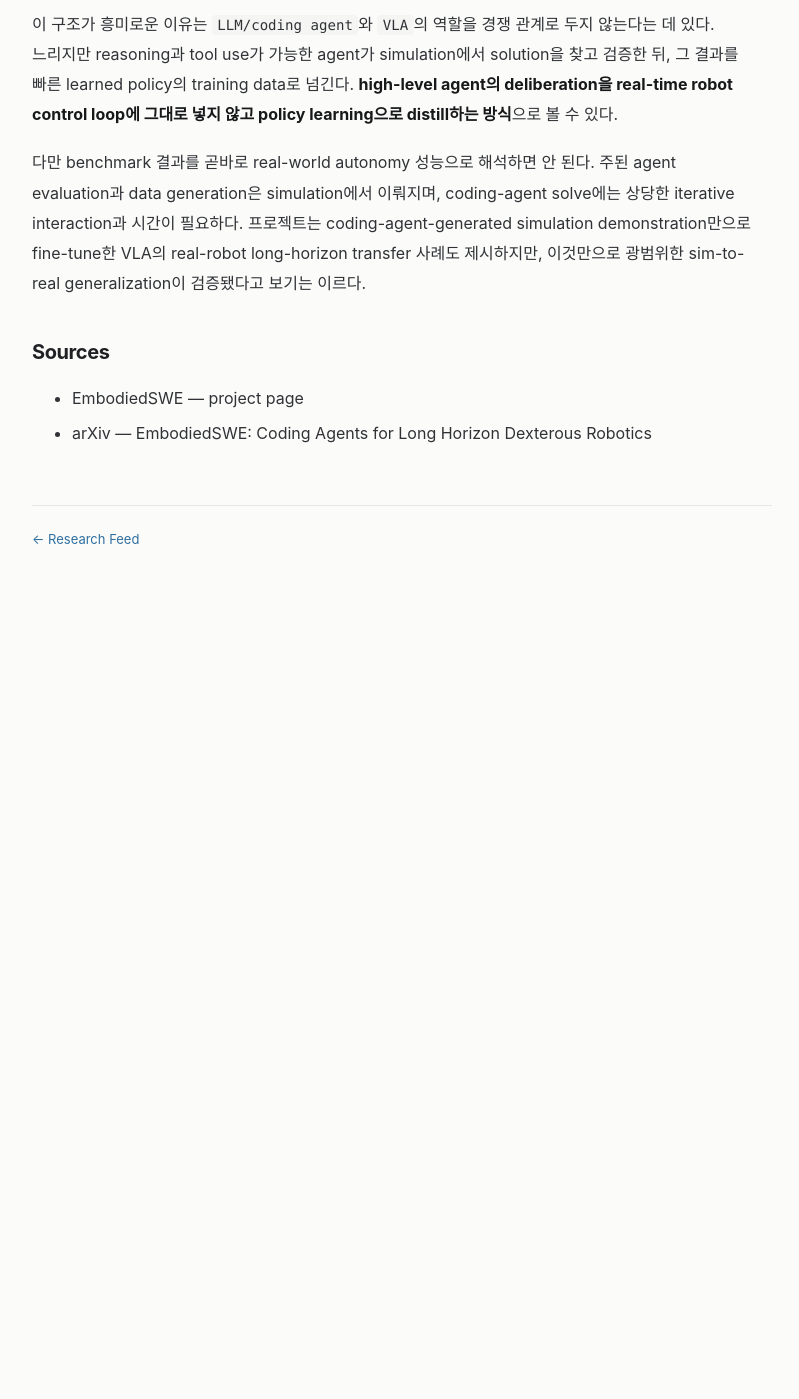
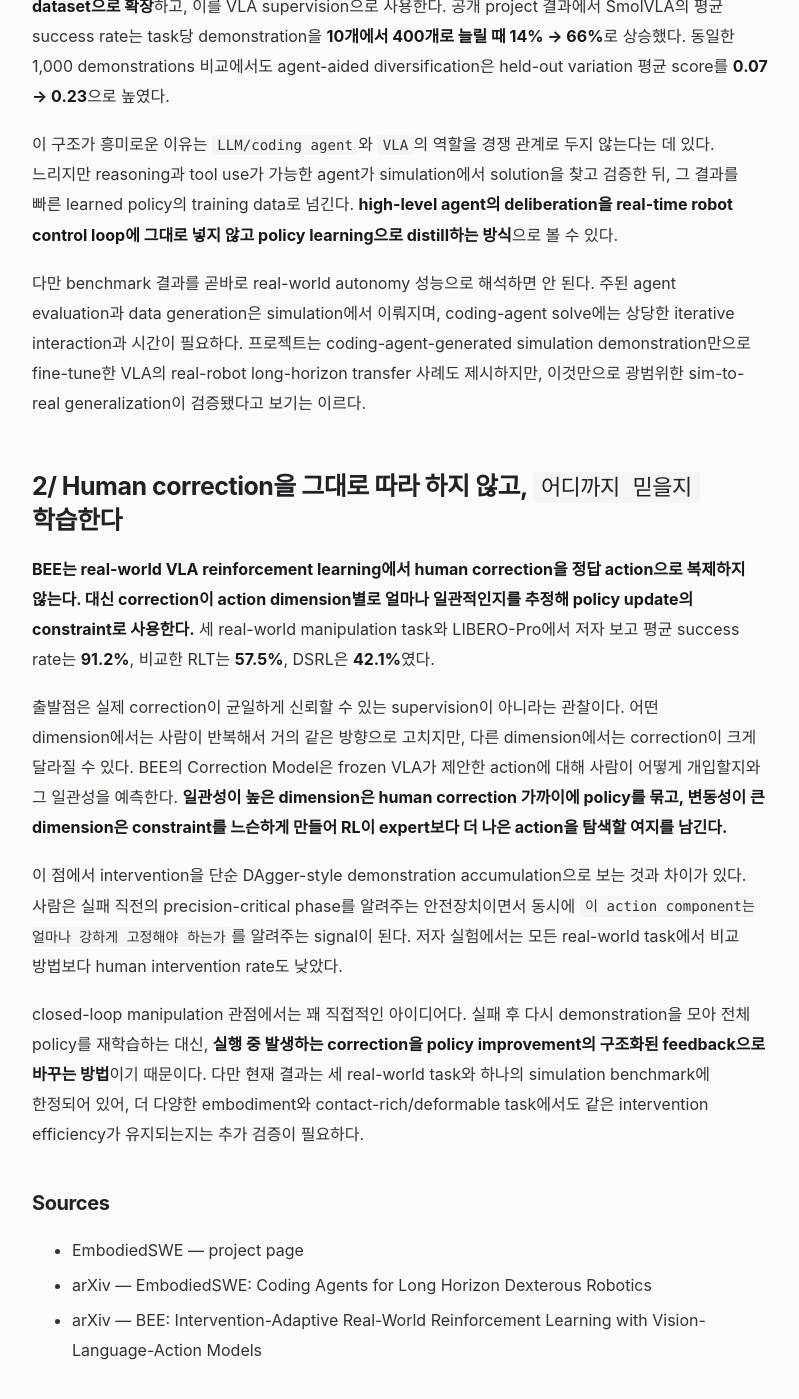
Before and after one commit to nayana224/nayana224.github.io, a Jekyll site: the page built from _research_feed/2026-09-24-research-papers.md, in a window 1280 px wide and 1400 px high, scrolled down 915 px. Shown: the whole window, without its empty margins (238-1037 px from the left). Built offline with Jekyll 4.4.1, drawn with Linux system fonts in a browser that asks for light colours; before the commit the page ends 1537 px from its top, so only the background shows below that; some of the changed text lies outside the part shown.

Commit message:
research feed: add intervention-adaptive VLA RL paper

```diff
--- a/_research_feed/2026-09-24-research-papers.md
+++ b/_research_feed/2026-09-24-research-papers.md
@@ -1,11 +1,13 @@
 ---
 layout: feed_note
-title: "Coding agent가 robot task를 풀고, 그 해법을 VLA 데이터로 바꾼다"
-date: 2026-09-24 17:57:00 +0900
+title: "Robot learning의 두 경로: agent가 데이터를 만들고, human correction은 constraint가 된다"
+date: 2026-09-24 19:07:00 +0900
 channel: research-papers
 channel_label: Research Papers
-summary: "EmbodiedSWE는 coding agent가 long-horizon dexterous robotics task를 직접 해결하고, 검증된 solution을 대규모 trajectory로 확장해 VLA supervision으로 재사용하는 pipeline을 제안한다."
+summary: "EmbodiedSWE는 coding agent의 verified solution을 VLA supervision으로 확장하고, BEE는 human correction의 일관성을 action-dimension별 constraint로 바꿔 frozen VLA를 real-world RL로 개선한다."
 ---
+
+## 1/ Coding agent가 robot task를 풀고, 그 해법을 VLA 데이터로 바꾼다
 
 **EmbodiedSWE는 coding agent를 단순 robot planner가 아니라 `task solver → verified demonstration generator → VLA teacher`로 사용한다.** 새 EMBODIEDSWE-BENCH는 assembly, deformable object, liquid, cutting, loco-manipulation을 포함한 **6 suites·28 tasks·17 robot embodiments**를 제공하며, 일부 task는 약 **30분 horizon**까지 이어진다.
 
@@ -17,7 +19,18 @@
 
 다만 benchmark 결과를 곧바로 real-world autonomy 성능으로 해석하면 안 된다. 주된 agent evaluation과 data generation은 simulation에서 이뤄지며, coding-agent solve에는 상당한 iterative interaction과 시간이 필요하다. 프로젝트는 coding-agent-generated simulation demonstration만으로 fine-tune한 VLA의 real-robot long-horizon transfer 사례도 제시하지만, 이것만으로 광범위한 sim-to-real generalization이 검증됐다고 보기는 이르다.
 
+## 2/ Human correction을 그대로 따라 하지 않고, `어디까지 믿을지` 학습한다
+
+**BEE는 real-world VLA reinforcement learning에서 human correction을 정답 action으로 복제하지 않는다. 대신 correction이 action dimension별로 얼마나 일관적인지를 추정해 policy update의 constraint로 사용한다.** 세 real-world manipulation task와 LIBERO-Pro에서 저자 보고 평균 success rate는 **91.2%**, 비교한 RLT는 **57.5%**, DSRL은 **42.1%**였다.
+
+출발점은 실제 correction이 균일하게 신뢰할 수 있는 supervision이 아니라는 관찰이다. 어떤 dimension에서는 사람이 반복해서 거의 같은 방향으로 고치지만, 다른 dimension에서는 correction이 크게 달라질 수 있다. BEE의 Correction Model은 frozen VLA가 제안한 action에 대해 사람이 어떻게 개입할지와 그 일관성을 예측한다. **일관성이 높은 dimension은 human correction 가까이에 policy를 묶고, 변동성이 큰 dimension은 constraint를 느슨하게 만들어 RL이 expert보다 더 나은 action을 탐색할 여지를 남긴다.**
+
+이 점에서 intervention을 단순 DAgger-style demonstration accumulation으로 보는 것과 차이가 있다. 사람은 실패 직전의 precision-critical phase를 알려주는 안전장치이면서 동시에 `이 action component는 얼마나 강하게 고정해야 하는가`를 알려주는 signal이 된다. 저자 실험에서는 모든 real-world task에서 비교 방법보다 human intervention rate도 낮았다.
+
+closed-loop manipulation 관점에서는 꽤 직접적인 아이디어다. 실패 후 다시 demonstration을 모아 전체 policy를 재학습하는 대신, **실행 중 발생하는 correction을 policy improvement의 구조화된 feedback으로 바꾸는 방법**이기 때문이다. 다만 현재 결과는 세 real-world task와 하나의 simulation benchmark에 한정되어 있어, 더 다양한 embodiment와 contact-rich/deformable task에서도 같은 intervention efficiency가 유지되는지는 추가 검증이 필요하다.
+
 ### Sources
 
 - [EmbodiedSWE — project page](https://embodiedswe.github.io/)
 - [arXiv — EmbodiedSWE: Coding Agents for Long Horizon Dexterous Robotics](https://arxiv.org/abs/2609.27308)
+- [arXiv — BEE: Intervention-Adaptive Real-World Reinforcement Learning with Vision-Language-Action Models](https://arxiv.org/abs/2609.27450)
```
